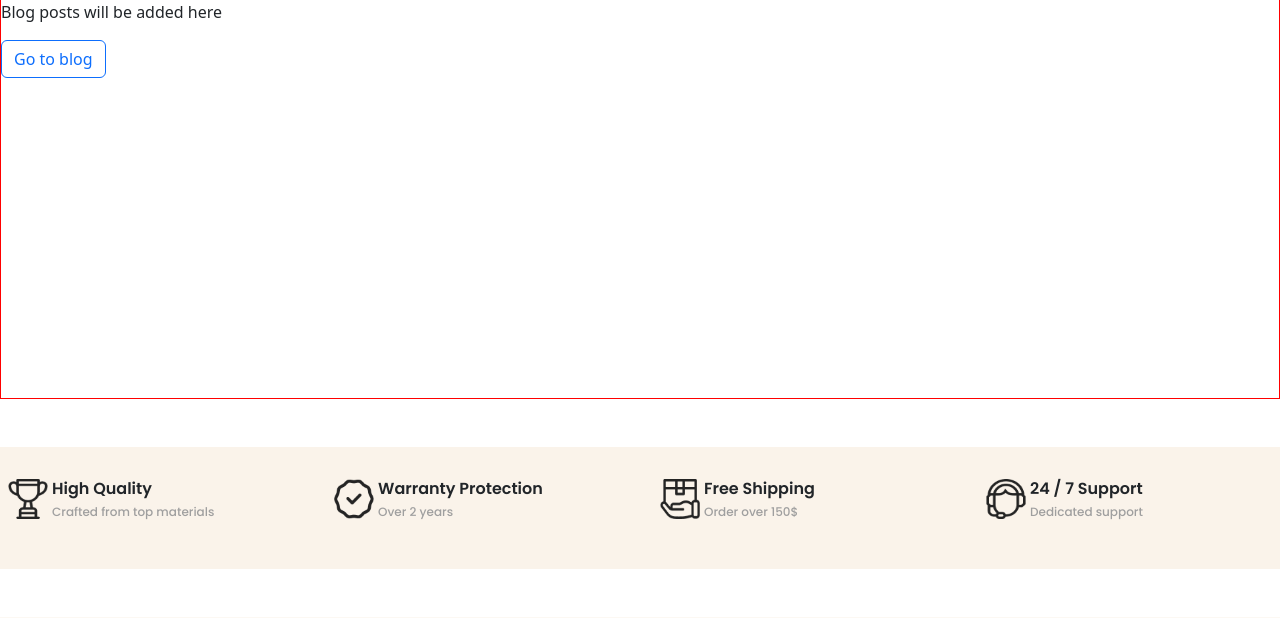
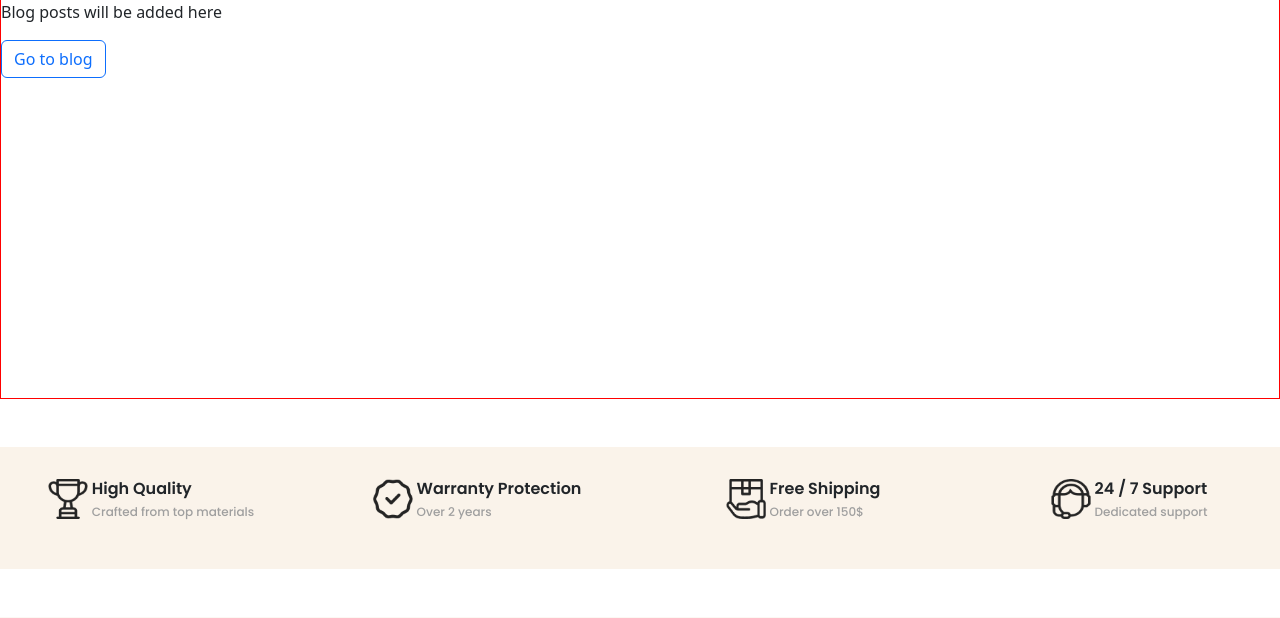
Before and after one commit to mervecoskunn/lotus-project, a Django app: page / in a window 1280 px wide. Shown: the part 860-1478 px from the top of the page. Run offline with Django 5.2, Linux system fonts and the light colour scheme; some libraries are stand-ins or nearby versions.

Commit message:
badge-row justify content center

```diff
--- a/lotus/lotus/templates/lotus/includes/badge-row.html
+++ b/lotus/lotus/templates/lotus/includes/badge-row.html
@@ -1,7 +1,7 @@
 {% load static %}
 <div class="container-fluid badge-row">
     <div class="row">
-        <div class="col d-flex badge-container">
+        <div class="col d-flex justify-content-center badge-container">
             <img src="{% static 'lotus/images/trophy.png' %}" alt="Trophy">
             <div class="ms-1">
                 <h6 class="poppins-600 m-0 p-0">High Quality</h6>
@@ -9,7 +9,7 @@
             </div>
         </div>
 
-        <div class="col d-flex badge-container">
+        <div class="col d-flex justify-content-center badge-container">
             <img src="{% static 'lotus/images/warranty.png' %}" alt="Trophy">
             <div class="ms-1">
                 <h6 class="poppins-600 m-0 p-0">Warranty Protection</h6>
@@ -17,7 +17,7 @@
             </div>
         </div>
 
-        <div class="col d-flex badge-container">
+        <div class="col d-flex justify-content-center badge-container">
             <img src="{% static 'lotus/images/shipping.png' %}" alt="Trophy">
             <div class="ms-1">
                 <h6 class="poppins-600 m-0 p-0">Free Shipping</h6>
@@ -25,7 +25,7 @@
             </div>
         </div>
 
-        <div class="col d-flex badge-container">
+        <div class="col d-flex justify-content-center badge-container">
             <img src="{% static 'lotus/images/support.png' %}" alt="Trophy">
             <div class="ms-1">
                 <h6 class="poppins-600 m-0 p-0">24 / 7 Support</h6>
```
